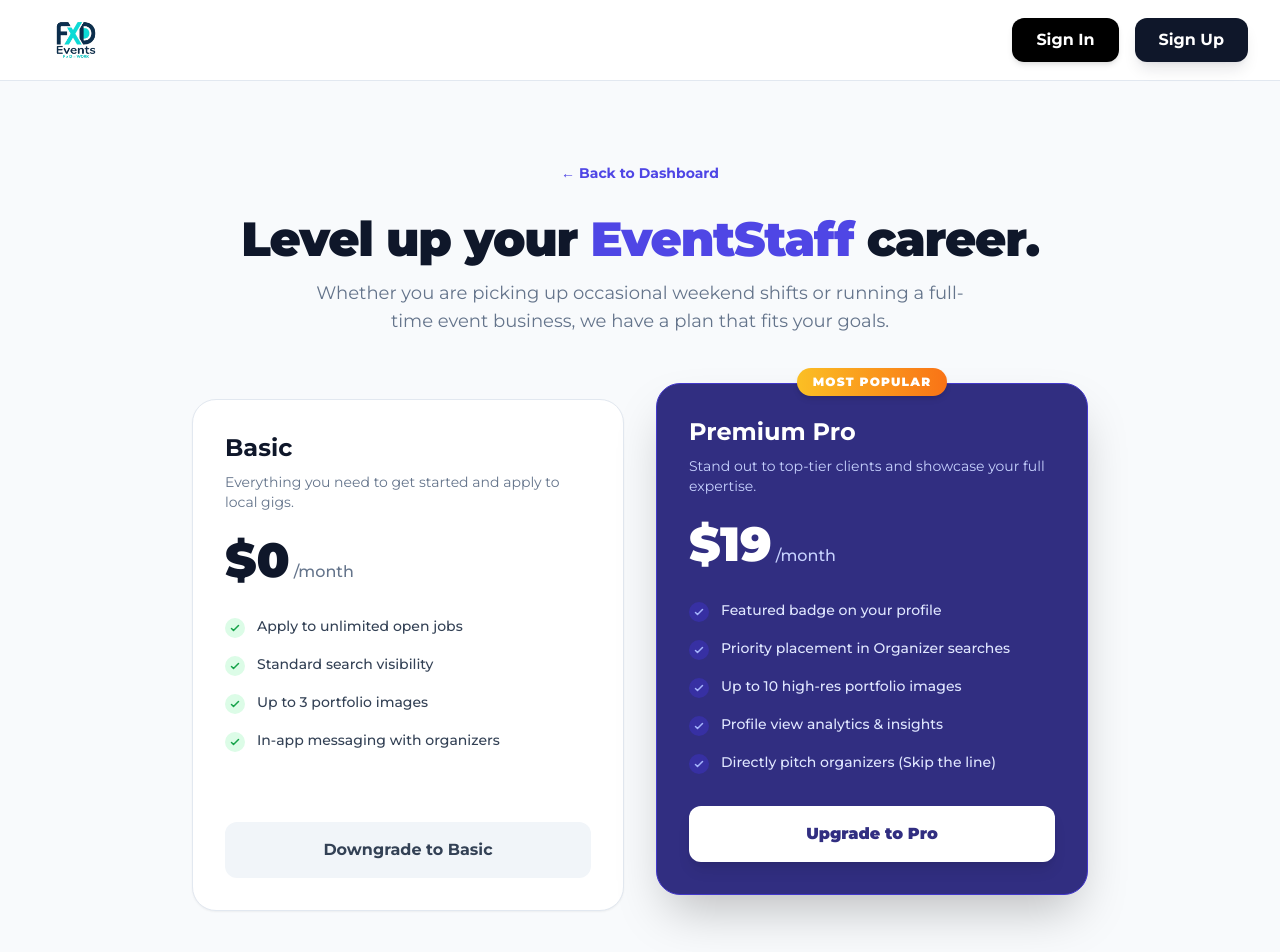
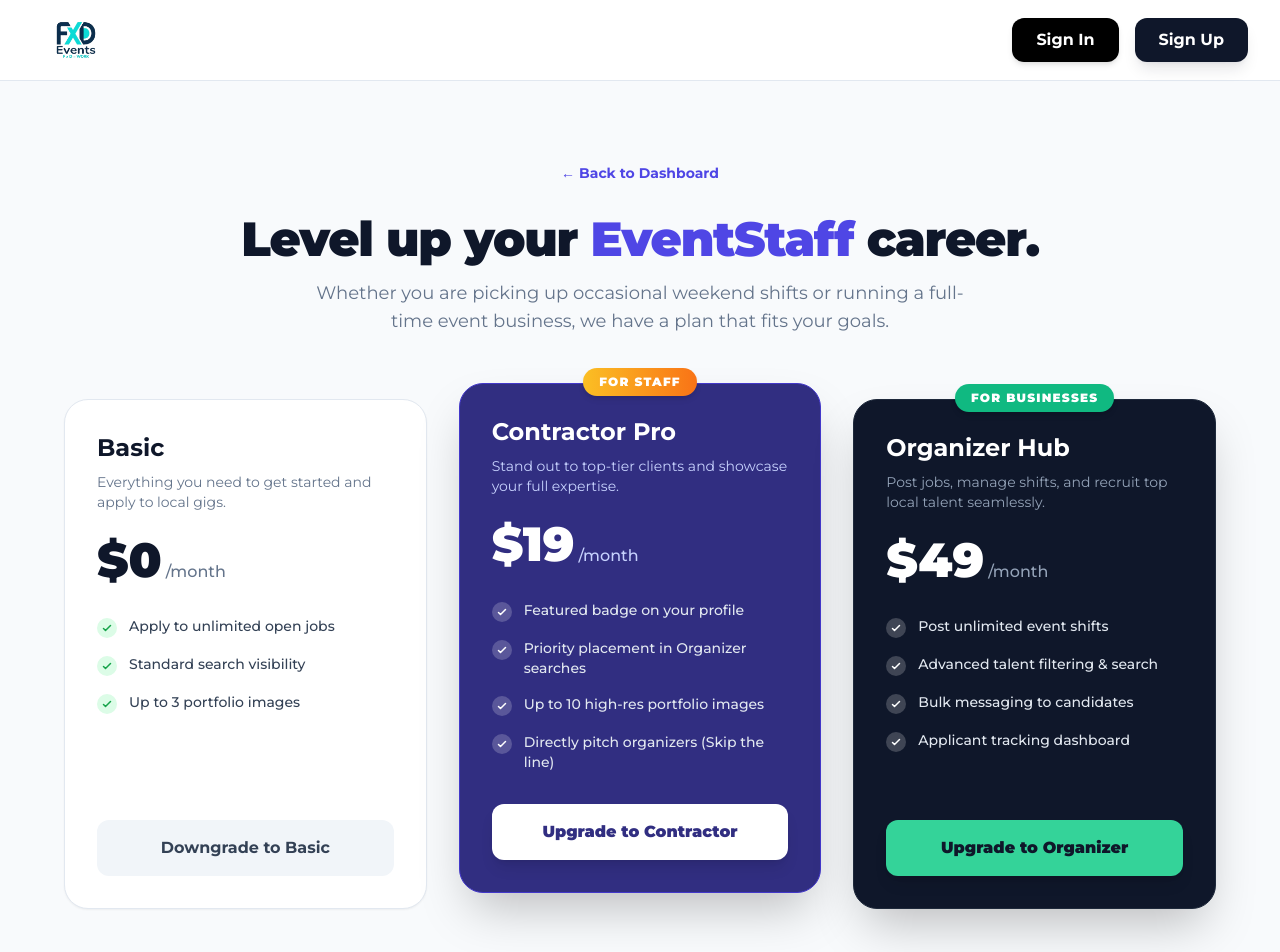
Before and after one commit to balyons222/work-app-v2, a Next.js app: page /pricing in a window 1280 px wide. Shown: the top 952 px of the page. Built offline with nearby package versions, Linux system fonts and the light colour scheme; no server answers.

Commit message:
updated pricing structure

```diff
--- a/src/app/api/stripe/checkout/route.ts
+++ b/src/app/api/stripe/checkout/route.ts
@@ -16,16 +16,15 @@ export async function POST(req: Request) {
     }
 
     const body = await req.json()
-    const { priceId } = body
+    // 1. ADD targetRole HERE to receive it from your frontend buttons
+    const { priceId, targetRole } = body
 
-    // 1. Check if the user already has a Stripe Customer ID in your database
     const { data: profile } = await supabase
       .from('profiles')
       .select('stripe_customer_id')
       .eq('id', user.id)
       .single()
 
-    // 2. Build the base session configuration
     const sessionConfig: Stripe.Checkout.SessionCreateParams = {
       payment_method_types: ['card'],
       line_items: [
@@ -39,16 +38,18 @@ export async function POST(req: Request) {
       success_url: `${process.env.NEXT_PUBLIC_BASE_URL || 'http://localhost:3000'}/dashboard?session_id={CHECKOUT_SESSION_ID}`,
       cancel_url: `${process.env.NEXT_PUBLIC_BASE_URL || 'http://localhost:3000'}/dashboard`,
       client_reference_id: user.id,
+      // 2. ADD THIS METADATA BLOCK to pass the tier to your webhook
+      metadata: {
+        purchased_tier: targetRole
+      }
     }
 
-    // 3. Conditionally add either the Customer ID or the Email
     if (profile?.stripe_customer_id) {
       sessionConfig.customer = profile.stripe_customer_id
     } else {
       sessionConfig.customer_email = user.email
     }
 
-    // 4. Generate the secure Stripe Checkout URL
     console.log("🔑 ACTUAL STRIPE KEY:", process.env.STRIPE_SECRET_KEY?.substring(0, 14) + "...");
     const session = await stripe.checkout.sessions.create(sessionConfig)
 
--- a/src/app/pricing/page.tsx
+++ b/src/app/pricing/page.tsx
@@ -12,7 +12,6 @@ export default function PricingPage() {
   const supabase = createClient()
   const router = useRouter()
 
-  // Fetch the user's current plan on load
   useEffect(() => {
     async function checkPlan() {
       const { data: { user } } = await supabase.auth.getUser()
@@ -31,7 +30,8 @@ export default function PricingPage() {
     checkPlan()
   }, [supabase])
 
-const handleUpgrade = async () => {
+  // 1. UPDATED: Now accepts both variables dynamically
+  const handleCheckout = async (priceId: string, targetRole: string) => {
     setLoading(true)
     const toastId = toast.loading('Redirecting to secure checkout...')
 
@@ -43,18 +43,16 @@ const handleUpgrade = async () => {
         return
       }
 
-      // Call our new API route
       const response = await fetch('/api/stripe/checkout', {
         method: 'POST',
         headers: { 'Content-Type': 'application/json' },
-        // We will replace this with your actual Stripe Price ID later
-        body: JSON.stringify({ priceId: 'price_1UYE3OPzkSWzkzs91bgjpcGP' }),
+        // 2. UPDATED: Sending both variables to the backend
+        body: JSON.stringify({ priceId, targetRole }),
       })
 
       const data = await response.json()
 
       if (data.url) {
-        // Redirect the user to the Stripe Checkout page
         window.location.href = data.url
       } else {
         toast.error('Failed to create checkout session.', { id: toastId })
@@ -69,9 +67,8 @@ const handleUpgrade = async () => {
 
   return (
     <div className="min-h-screen bg-slate-50 py-20 px-4">
-      <div className="max-w-5xl mx-auto">
+      <div className="max-w-7xl mx-auto">
 
-        {/* Header Section */}
         <div className="text-center mb-16">
           <Link href="/dashboard" className="text-sm font-bold text-indigo-600 hover:text-indigo-800 mb-8 inline-block">
             &larr; Back to Dashboard
@@ -84,8 +81,8 @@ const handleUpgrade = async () => {
           </p>
         </div>
 
-        {/* Pricing Cards */}
-        <div className="grid grid-cols-1 md:grid-cols-2 gap-8 max-w-4xl mx-auto">
+        {/* 3. UPDATED: Expanded to a 3-column layout */}
+        <div className="grid grid-cols-1 md:grid-cols-3 gap-8 max-w-6xl mx-auto">
 
           {/* FREE TIER CARD */}
           <div className="bg-white rounded-3xl p-8 border border-slate-200 shadow-sm flex flex-col">
@@ -102,7 +99,6 @@ const handleUpgrade = async () => {
               <FeatureItem text="Apply to unlimited open jobs" />
               <FeatureItem text="Standard search visibility" />
               <FeatureItem text="Up to 3 portfolio images" />
-              <FeatureItem text="In-app messaging with organizers" />
             </div>
 
             <button
@@ -113,18 +109,16 @@ const handleUpgrade = async () => {
             </button>
           </div>
 
-          {/* PRO TIER CARD */}
+          {/* CONTRACTOR TIER CARD */}
           <div className="bg-indigo-900 rounded-3xl p-8 border border-indigo-700 shadow-2xl flex flex-col relative transform md:-translate-y-4">
-
-            {/* "Most Popular" Badge */}
             <div className="absolute -top-4 left-0 right-0 flex justify-center">
               <span className="bg-gradient-to-r from-amber-400 to-orange-500 text-white text-xs font-black uppercase tracking-widest px-4 py-1.5 rounded-full shadow-md">
-                Most Popular
+                For Staff
               </span>
             </div>
 
             <div className="mb-8">
-              <h3 className="text-2xl font-bold text-white mb-2">Premium Pro</h3>
+              <h3 className="text-2xl font-bold text-white mb-2">Contractor Pro</h3>
               <p className="text-indigo-200 text-sm h-10">Stand out to top-tier clients and showcase your full expertise.</p>
               <div className="mt-6 flex items-baseline gap-1">
                 <span className="text-5xl font-black text-white">$19</span>
@@ -136,22 +130,55 @@ const handleUpgrade = async () => {
               <FeatureItem text="Featured badge on your profile" dark />
               <FeatureItem text="Priority placement in Organizer searches" dark />
               <FeatureItem text="Up to 10 high-res portfolio images" dark />
-              <FeatureItem text="Profile view analytics & insights" dark />
               <FeatureItem text="Directly pitch organizers (Skip the line)" dark />
             </div>
 
             <button
-              onClick={handleUpgrade}
-              disabled={currentPlan === 'premium' || loading}
+              // 4. UPDATED: Passing Contractor strings
+              onClick={() => handleCheckout('price_1UYRqLPzkSWzkzs9bIjfQMyN', 'contractor')}
+              disabled={currentPlan === 'contractor' || loading}
               className="w-full py-4 rounded-xl font-black text-indigo-900 bg-white hover:bg-indigo-50 transition shadow-lg disabled:opacity-50 disabled:cursor-not-allowed"
             >
-              {loading ? 'Processing...' : currentPlan === 'premium' ? 'Active Subscription' : 'Upgrade to Pro'}
+              {loading ? 'Processing...' : currentPlan === 'contractor' ? 'Active Subscription' : 'Upgrade to Contractor'}
+            </button>
+          </div>
+
+          {/* ORGANIZER TIER CARD */}
+          <div className="bg-slate-900 rounded-3xl p-8 border border-slate-800 shadow-2xl flex flex-col relative">
+            <div className="absolute -top-4 left-0 right-0 flex justify-center">
+              <span className="bg-emerald-500 text-white text-xs font-black uppercase tracking-widest px-4 py-1.5 rounded-full shadow-md">
+                For Businesses
+              </span>
+            </div>
+
+            <div className="mb-8">
+              <h3 className="text-2xl font-bold text-white mb-2">Organizer Hub</h3>
+              <p className="text-slate-400 text-sm h-10">Post jobs, manage shifts, and recruit top local talent seamlessly.</p>
+              <div className="mt-6 flex items-baseline gap-1">
+                <span className="text-5xl font-black text-white">$49</span>
+                <span className="text-slate-400 font-medium">/month</span>
+              </div>
+            </div>
+
+            <div className="flex-1 space-y-4 mb-8">
+              <FeatureItem text="Post unlimited event shifts" dark />
+              <FeatureItem text="Advanced talent filtering & search" dark />
+              <FeatureItem text="Bulk messaging to candidates" dark />
+              <FeatureItem text="Applicant tracking dashboard" dark />
+            </div>
+
+            <button
+              // 5. UPDATED: Passing Organizer strings
+              onClick={() => handleCheckout('price_1UYRqtPzkSWzkzs9F5pRTrHg', 'organizer')}
+              disabled={currentPlan === 'organizer' || loading}
+              className="w-full py-4 rounded-xl font-black text-slate-900 bg-emerald-400 hover:bg-emerald-300 transition shadow-lg disabled:opacity-50 disabled:cursor-not-allowed"
+            >
+              {loading ? 'Processing...' : currentPlan === 'organizer' ? 'Active Subscription' : 'Upgrade to Organizer'}
             </button>
           </div>
 
         </div>
 
-        {/* FAQ / Trust Section */}
         <div className="mt-20 text-center">
           <p className="text-sm text-slate-500 font-medium flex items-center justify-center gap-2">
             <svg className="w-5 h-5 text-green-500" fill="none" stroke="currentColor" viewBox="0 0 24 24"><path strokeLinecap="round" strokeLinejoin="round" strokeWidth="2" d="M12 15v2m-6 4h12a2 2 0 002-2v-6a2 2 0 00-2-2H6a2 2 0 00-2 2v6a2 2 0 002 2zm10-10V7a4 4 0 00-8 0v4h8z"></path></svg>
@@ -164,14 +191,13 @@ const handleUpgrade = async () => {
   )
 }
 
-// Simple Helper Component for the Checkmark List
 function FeatureItem({ text, dark = false }: { text: string, dark?: boolean }) {
   return (
     <div className="flex items-start gap-3">
-      <div className={`mt-0.5 rounded-full p-1 flex-shrink-0 ${dark ? 'bg-indigo-800 text-indigo-300' : 'bg-green-100 text-green-600'}`}>
+      <div className={`mt-0.5 rounded-full p-1 flex-shrink-0 ${dark ? 'bg-white/20 text-white' : 'bg-green-100 text-green-600'}`}>
         <svg className="w-3 h-3" fill="none" stroke="currentColor" viewBox="0 0 24 24" strokeWidth="3"><path strokeLinecap="round" strokeLinejoin="round" d="M5 13l4 4L19 7"></path></svg>
       </div>
-      <span className={`text-sm font-medium ${dark ? 'text-indigo-100' : 'text-slate-700'}`}>
+      <span className={`text-sm font-medium ${dark ? 'text-slate-200' : 'text-slate-700'}`}>
         {text}
       </span>
     </div>
```
